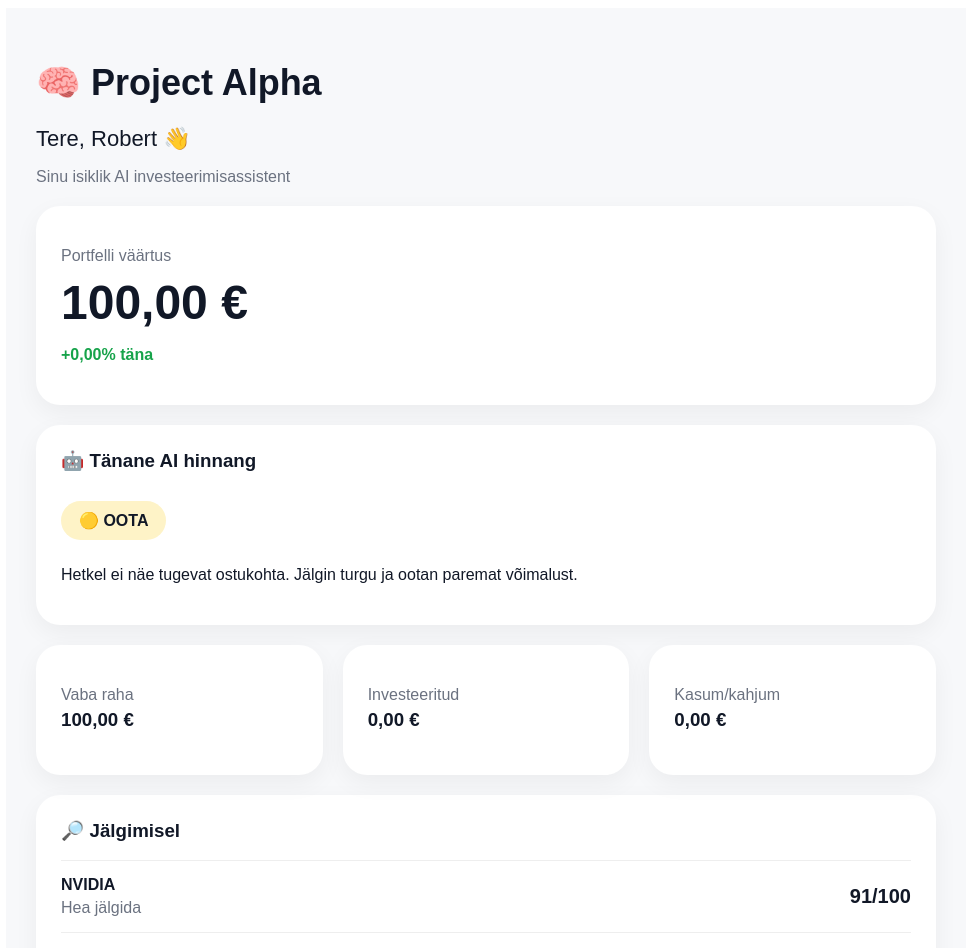
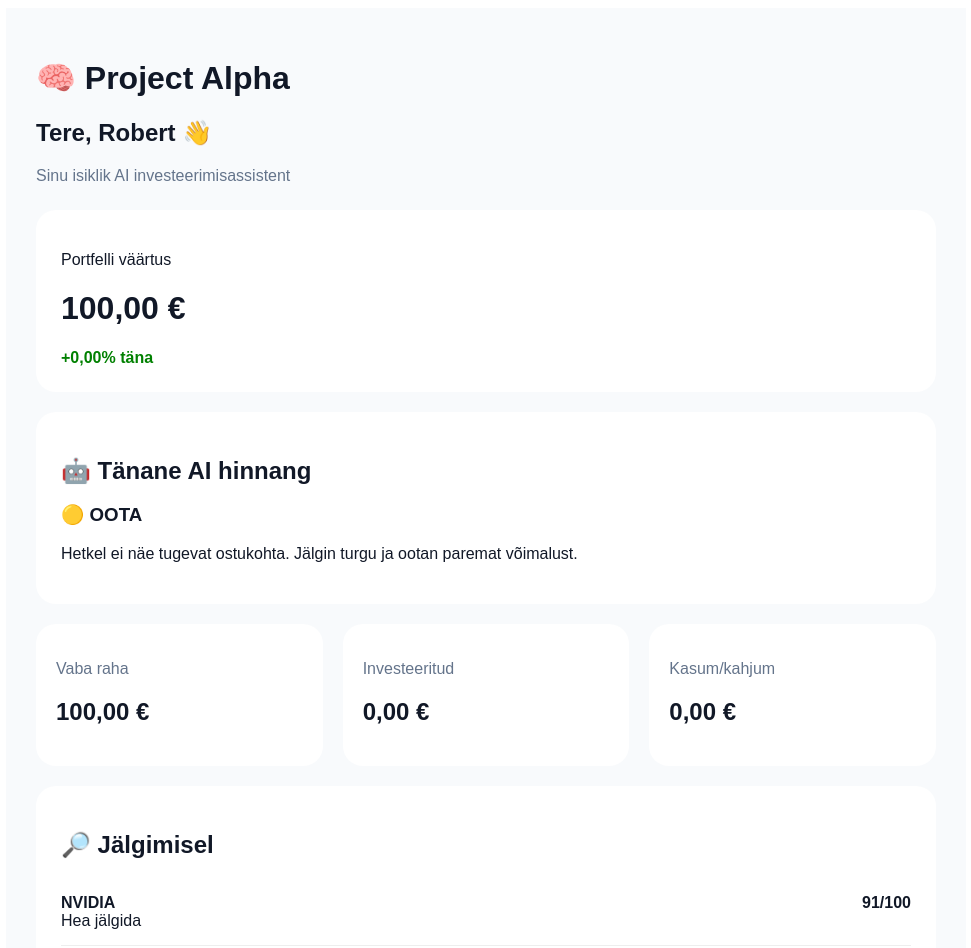
Before and after one commit to rops98/project-alpha, a Next.js app: page / in a window 1280 px wide. Shown: the top 948 px of the page, without its empty margins (154-1125 px from the left). Built offline with nearby package versions, Linux system fonts and the light colour scheme.

Commit message:
Fix clean dashboard layout

```diff
--- a/app/page.js
+++ b/app/page.js
@@ -3,286 +3,172 @@ export default function Home() {
     {
       name: "NVIDIA",
       score: 91,
-      status: "Hea jälgida"
+      status: "Hea jälgida",
     },
     {
       name: "Bitcoin",
       score: 85,
-      status: "Oota võimalust"
+      status: "Oota võimalust",
     },
     {
       name: "Microsoft",
       score: 88,
-      status: "Stabiilne"
-    }
+      status: "Stabiilne",
+    },
   ];
 
   return (
-    <main className="page">
+    <main
+      style={{
+        minHeight: "100vh",
+        background: "#f8fafc",
+        padding: "30px",
+        fontFamily: "Arial, sans-serif",
+        color: "#111827",
+        maxWidth: "900px",
+        margin: "auto",
+      }}
+    >
+      <h1>🧠 Project Alpha</h1>
 
-      <header>
-        <h1>🧠 Project Alpha</h1>
-        <p className="subtitle">
-          Tere, Robert 👋
-        </p>
-        <p className="gray">
+      <h2>Tere, Robert 👋</h2>
+
+      <p style={{ color: "#64748b" }}>
         Sinu isiklik AI investeerimisassistent
       </p>
-      </header>
 
 
-      <section className="mainCard">
-
-        <p className="label">
-          Portfelli väärtus
-        </p>
-
-        <h2>
-          100,00 €
-        </h2>
-
-        <p className="green">
+      <div
+        style={{
+          background: "white",
+          padding: "25px",
+          borderRadius: "20px",
+          marginTop: "25px",
+        }}
+      >
+        <p>Portfelli väärtus</p>
+        <h1>100,00 €</h1>
+        <b style={{ color: "green" }}>
           +0,00% täna
-        </p>
-
-      </section>
+        </b>
+      </div>
 
 
+      <div
+        style={{
+          background: "white",
+          padding: "25px",
+          borderRadius: "20px",
+          marginTop: "20px",
+        }}
+      >
+        <h2>🤖 Tänane AI hinnang</h2>
 
-      <section className="card">
-
-        <h3>
-          🤖 Tänane AI hinnang
-        </h3>
-
-        <div className="status">
-          🟡 OOTA
-        </div>
+        <h3>🟡 OOTA</h3>
 
         <p>
           Hetkel ei näe tugevat ostukohta.
           Jälgin turgu ja ootan paremat võimalust.
         </p>
-
-      </section>
-
-
-
-      <section className="grid">
-
-        <div className="card">
-          <p className="label">
-            Vaba raha
-          </p>
-          <h3>
-            100,00 €
-          </h3>
       </div>
 
 
-        <div className="card">
-          <p className="label">
-            Investeeritud
-          </p>
-          <h3>
-            0,00 €
-          </h3>
+      <div
+        style={{
+          display: "grid",
+          gridTemplateColumns:
+            "repeat(auto-fit,minmax(200px,1fr))",
+          gap: "20px",
+          marginTop: "20px",
+        }}
+      >
+
+        <Box title="Vaba raha" value="100,00 €" />
+
+        <Box title="Investeeritud" value="0,00 €" />
+
+        <Box title="Kasum/kahjum" value="0,00 €" />
+
       </div>
 
 
-        <div className="card">
-          <p className="label">
-            Kasum/kahjum
-          </p>
-          <h3>
-            0,00 €
-          </h3>
+      <div
+        style={{
+          background: "white",
+          padding: "25px",
+          borderRadius: "20px",
+          marginTop: "20px",
+        }}
+      >
+
+        <h2>🔎 Jälgimisel</h2>
+
+        {investments.map((item) => (
+          <div
+            key={item.name}
+            style={{
+              display: "flex",
+              justifyContent: "space-between",
+              borderBottom: "1px solid #eee",
+              padding: "15px 0",
+            }}
+          >
+
+            <div>
+              <b>{item.name}</b>
+              <div>{item.status}</div>
             </div>
 
-      </section>
-
-
-
-      <section className="card">
-
-        <h3>
-          🔎 Jälgimisel
-        </h3>
-
-
-        {investments.map((item) => (
-
-          <div className="investment" key={item.name}>
-
-            <div>
             <strong>
-                {item.name}
+              {item.score}/100
             </strong>
 
-              <p>
-                {item.status}
-              </p>
+          </div>
+        ))}
+
       </div>
 
 
-            <div className="score">
-              {item.score}/100
-            </div>
+      <div
+        style={{
+          background: "white",
+          padding: "25px",
+          borderRadius: "20px",
+          marginTop: "20px",
+        }}
+      >
 
-          </div>
-
-        ))}
-
-      </section>
-
-
-
-      <section className="card">
-
-        <h3>
-          🚨 Teavitused
-        </h3>
+        <h2>🚨 Teavitused</h2>
 
         <p>
           Hetkel aktiivseid hoiatusi ei ole.
         </p>
 
-      </section>
+      </div>
 
-
-      <style jsx>{`
-
-        .page {
-          min-height:100vh;
-          background:#f7f8fa;
-          color:#111827;
-          padding:30px;
-          max-width:900px;
-          margin:auto;
-          font-family:Arial, sans-serif;
-        }
-
-
-        h1 {
-          font-size:36px;
-          margin-bottom:10px;
-        }
-
-
-        h2 {
-          font-size:48px;
-          margin:10px 0;
-        }
-
-
-        h3 {
-          margin-top:0;
-        }
-
-
-        .subtitle {
-          font-size:22px;
-          margin-bottom:5px;
-        }
-
-
-        .gray {
-          color:#6b7280;
-        }
-
-
-        .label {
-          color:#6b7280;
-          margin-bottom:5px;
-        }
-
-
-        .mainCard,
-        .card {
-
-          background:white;
-          border-radius:24px;
-          padding:25px;
-          margin-top:20px;
-          box-shadow:0 8px 25px rgba(0,0,0,0.05);
-
-        }
-
-
-        .green {
-          color:#16a34a;
-          font-weight:bold;
-        }
-
-
-        .status {
-
-          display:inline-block;
-          background:#fef3c7;
-          padding:10px 18px;
-          border-radius:30px;
-          margin:10px 0;
-          font-weight:bold;
-
-        }
-
-
-        .grid {
-
-          display:grid;
-          grid-template-columns:repeat(auto-fit,minmax(200px,1fr));
-          gap:20px;
-
-        }
-
-
-        .investment {
-
-          display:flex;
-          justify-content:space-between;
-          align-items:center;
-          border-top:1px solid #eee;
-          padding:15px 0;
-
-        }
-
-
-        .investment p {
-
-          margin:5px 0 0;
-          color:#6b7280;
-
-        }
-
-
-        .score {
-
-          font-size:20px;
-          font-weight:bold;
-
-        }
-
-
-        @media(max-width:600px){
-
-          .page {
-            padding:20px;
-          }
-
-
-          h1 {
-            font-size:30px;
-          }
-
-
-          h2 {
-            font-size:40px;
-          }
-
-        }
-
-      `}</style>
 
     </main>
   );
 }
+
+
+function Box({ title, value }) {
+  return (
+    <div
+      style={{
+        background: "white",
+        padding: "20px",
+        borderRadius: "20px",
+      }}
+    >
+      <p style={{ color: "#64748b" }}>
+        {title}
+      </p>
+
+      <h2>
+        {value}
+      </h2>
+
+    </div>
+  );
+}
```
Lines whose indentation alone changed are shown as unchanged.
